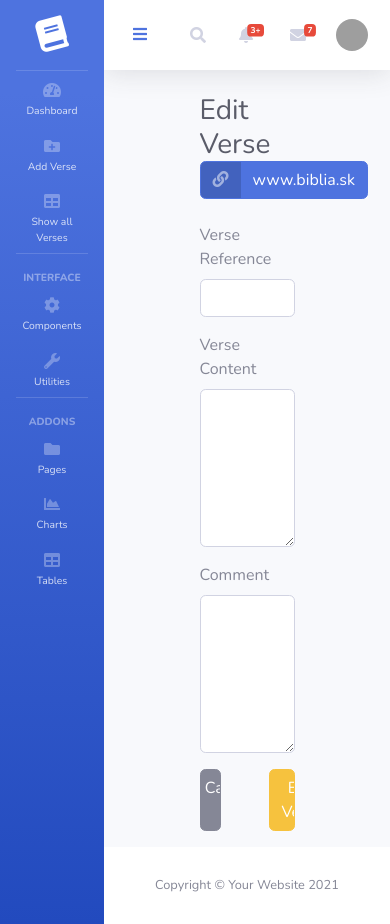
After one commit to martinsirka/verse-of-day, a Laravel app: template vod-back/resources/views/verse/edit.blade.php in a window 390 px wide. The commit adds this page. Run offline with Laravel 8, Linux system fonts and the light colour scheme; the template is opened without the code that fills it, so the values that code supplies are empty; the visitor is signed in with stand-in values (Sample User, id 1); some libraries are stand-ins or nearby versions; grey boxes are pictures that could not be loaded.

Commit message:
Back end controllers and routes

```diff
--- a/vod-back/app/Models/User.php
+++ b/vod-back/app/Models/User.php
@@ -77,4 +77,9 @@ class User extends Authenticatable implements JWTSubject
     {
         return  $this->hasMany(Verse::class);
     }
+
+    public function favoriteVerses()
+    {
+        return $this->belongsToMany(Verse::class, 'favorites');
+    }
 }
--- a/vod-back/app/Models/Verse.php
+++ b/vod-back/app/Models/Verse.php
@@ -25,4 +25,9 @@ class Verse extends Model
     {
         return  $this->belongsTo(User::class);
     }
+
+    public function favoritedByUsers()
+    {
+        return $this->belongsToMany(User::class, 'favorites');
+    }
 }
--- a/vod-back/app/Providers/AppServiceProvider.php
+++ b/vod-back/app/Providers/AppServiceProvider.php
@@ -2,6 +2,7 @@
 
 namespace App\Providers;
 
+use Illuminate\Pagination\Paginator;
 use Illuminate\Support\ServiceProvider;
 
 class AppServiceProvider extends ServiceProvider
@@ -23,6 +24,6 @@ class AppServiceProvider extends ServiceProvider
      */
     public function boot()
     {
-        //
+        Paginator::useBootstrap();
     }
 }
--- a/vod-back/resources/views/layouts/app.blade.php
+++ b/vod-back/resources/views/layouts/app.blade.php
@@ -51,14 +51,14 @@
 
             <!-- Nav Item - Dashboard -->
             <li class="nav-item">
-                <a class="nav-link" href="{{ route('verse.index') }}">
+                <a class="nav-link" href="{{ route('verse.create') }}">
                     <i class="fas fa-folder-plus"></i>
                     <span>Add Verse</span></a>
             </li>
 
             <!-- Nav Item - Dashboard -->
             <li class="nav-item">
-                <a class="nav-link" href="{{ route('verse.show', Auth::user()->id ) }}">
+                <a class="nav-link" href="{{ route('verse.index') }}">
                     <i class="fas fa-table"></i>
                     <span>Show all Verses</span></a>
             </li>
--- /dev/null
+++ b/vod-back/resources/views/verse/edit.blade.php
@@ -0,0 +1,61 @@
+@extends('layouts.app')
+
+@section('content')
+    <!-- Begin Page Content -->
+    <div class="container-fluid col-6">
+
+        <!-- Page Heading -->
+        <div class="d-sm-flex align-items-center justify-content-between mb-4">
+            <h1 class="h3 mb-0 text-gray-800">Edit Verse</h1>
+            <a href="https://biblia.sk/citanie/roh/mt/1" target="_blank" class="btn btn-primary btn-icon-split">
+                <span class="icon text-white-50">
+                    <i class="fas fa-link"></i>
+                </span>
+                <span class="text">www.biblia.sk</span>
+            </a>
+        </div>
+
+        @if(session()->has('message'))
+            <div class="alert alert-success">
+                {{ Auth::user()->name }}, {{ session()->get('message') }}
+            </div>
+        @endif
+
+        @include('admin.partials.errors')
+
+        <form action="{{ route('verse.update', $verse->id) }}" method="POST">
+            {!! csrf_field() !!}
+            @method('PUT')
+            <div class="form-group">
+                <label for="verseReference">Verse Reference</label>
+                <input type="text" value="{{ $verse->reference }}" name="reference" class="form-control" id="verseReference">
+            </div>
+            <div class="form-group">
+                <label for="verseText">Verse Content</label>
+                <textarea class="form-control" name="content" rows="6">{{ $verse->content }}</textarea>
+            </div>
+            <div class="form-group">
+                <label for="comment">Comment</label>
+                <textarea id="article-ckeditor" class="form-control" name="comment" rows="6">{{ $verse->comment }}</textarea>
+            </div>
+
+            <div class="form-group d-flex justify-content-between">
+                <a href="{{ route('verse.index') }}" class="btn btn-secondary btn-icon-split mr-5">
+                    <span class="icon text-white-50">
+                        <i class="fas fa-arrow-left"></i>
+                    </span>
+                    <span class="text">Cancel</span>
+                </a>
+
+                <button type="submit" class="btn btn-warning btn-icon-split">
+                    <span class="icon text-white-50">
+                        <i class="fas fa-check"></i>
+                    </span>
+                    <span class="text">Edit Verse</span>
+                </button>
+            </div>
+        </form>
+
+    </div>
+    <!-- /.container-fluid -->
+@endsection
--- a/vod-back/routes/api.php
+++ b/vod-back/routes/api.php
@@ -21,3 +21,7 @@ Route::group(['middleware' => 'api', 'prefix' => 'auth'], function () {
     Route::post('refresh', [AuthController::class, 'refresh']);
     Route::get('me', [AuthController::class, 'me']);
 });
+
+Route::group(['middleware' => ['api', 'auth:api']], function () {
+    Route::get('verses', [VerseController::class, 'index']);
+});
--- a/vod-back/routes/web.php
+++ b/vod-back/routes/web.php
@@ -17,7 +17,6 @@ use App\Http\Controllers\Admin\VerseController;
 */
 
 Route::group(['prefix' => 'admin'], function () {
-
     Route::group(['middleware' => 'guest:web'], function () {
         Route::get('/login', [AuthController::class, 'LoginForm'])->name('admin.login');
         Route::post('login', [AuthController::class, 'LoginAttempt'])->name('admin.login_attempt');
@@ -25,9 +24,14 @@ Route::group(['prefix' => 'admin'], function () {
 
     Route::group(['middleware' => ['auth:web', 'admin']], function () {
         Route::get('/', [DashboardController::class, 'index'])->name('admin.index');
+
         Route::get('logout', [AuthController::class, 'logout'])->name('admin.logout');
+
         Route::get('verse', [VerseController::class, 'index'])->name('verse.index');
+        Route::get('verse/create', [VerseController::class, 'create'])->name('verse.create');
         Route::post('verse', [VerseController::class, 'store'])->name('verse.store');
-        Route::get('verse/{user}', [VerseController::class, 'show'])->name('verse.show');
+        Route::get('verse/{verse}/edit', [VerseController::class, 'edit'])->name('verse.edit');
+        Route::put('verse/{verse}', [VerseController::class, 'update'])->name('verse.update');
+        Route::delete('verse/{verse}', [VerseController::class, 'destroy'])->name('verse.destroy');
     });
 });
```
Also changed, not shown: vod-back/app/Http/Controllers/Admin/VerseController.php (+18 -13 lines), vod-back/app/Http/Controllers/VerseController.php (added, +23 -0 lines), vod-back/resources/views/verse/index.blade.php (renamed from vod-back/resources/views/verse/show.blade.php, +16 -36 lines), vod-back/database/migrations/2021_09_17_132310_create_favorites_table.php (added).
